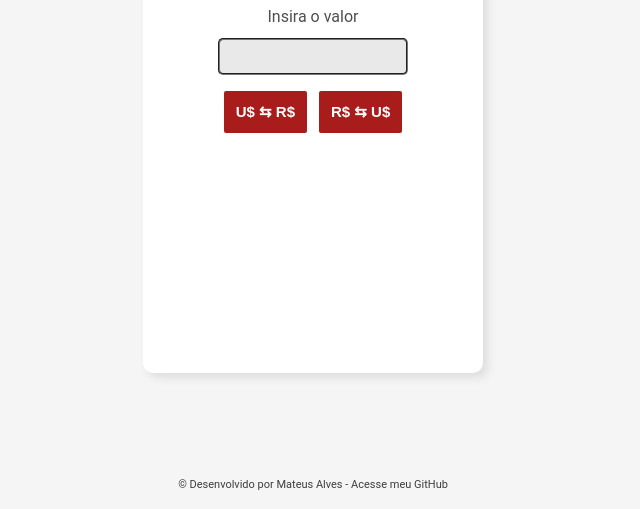
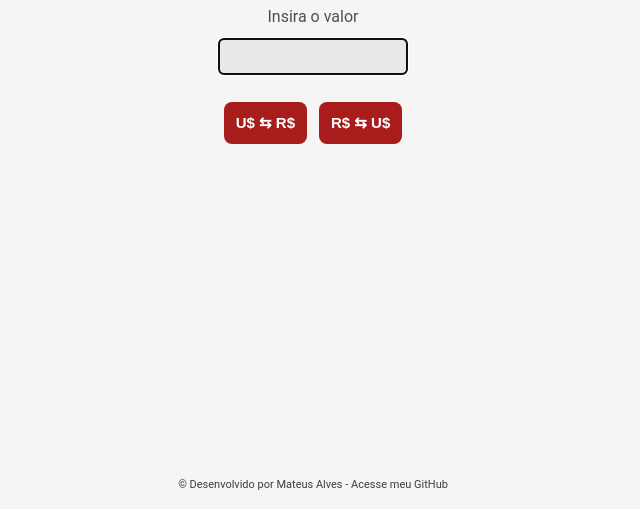
Before and after one commit to matealves/conversordemoeda, a plain HTML site: page index.html in a window 1280 px wide. Shown: the part 291-800 px from the top of the page, without its empty margins (327-967 px from the left). Drawn offline with Linux system fonts and the light colour scheme.

Commit message:
Update 1.4

```diff
--- a/index.html
+++ b/index.html
@@ -19,7 +19,7 @@
         <img src="img.png" class="page-logo" alt=""><br><br>
 
         <label for="moeda">Insira o valor</label><br>
-        <input type="number" id="valor" size="2" /><br>
+        <input type="number" autofocus inputmode="numeric" id="valor" size="2" /><br>
 
         <button type="submit" onclick="Converter()">U$ &#8646; R$</button>
         <button type="submit" onclick="Converter2()">R$ &#8646; U$</button>
--- a/script.js
+++ b/script.js
@@ -3,12 +3,14 @@ function Converter() {
     let valor = valorElemento.value;
     let valorMoeda = Number(valor);
 
-    let valorReal = valorMoeda * 5.06;
+    let valorReal = valorMoeda * 4.71;
 
     let elemento = document.getElementById("valorConvertido");
 
     let valorConvertido = "O valor em real é<br>R$ " + valorReal.toFixed(2);
     elemento.innerHTML = valorConvertido;
+
+    valorElemento.focus();
 }
 
 function Converter2() {
@@ -16,10 +18,12 @@ function Converter2() {
     let valor = valorElemento.value;
     let valorMoeda = Number(valor);
 
-    let valorDolar = valorMoeda / 5.06;
+    let valorDolar = valorMoeda / 4.71;
 
     let elemento = document.getElementById("valorConvertido");
 
     let valorConvertido = "O valor em dolar é<br>U$ " + valorDolar.toFixed(2);
     elemento.innerHTML = valorConvertido;
+
+    valorElemento.focus();
 }
--- a/style.scss
+++ b/style.scss
@@ -9,7 +9,7 @@ $corBotao: #a81c1c;
 
 @mixin container() {
     margin: auto;
-    background-color: $corCard;
+    // background-color: $corCard;
     text-align: center;
     padding: 20px;
     width: 300px;
@@ -17,19 +17,20 @@ $corBotao: #a81c1c;
     margin-top: 5vw;
     min-height: 420px;
     border-radius: 10px;
-    box-shadow: 5px 5px 10px rgba(0, 0, 0, 0.096);
+    // box-shadow: 5px 5px 10px rgba(0, 0, 0, 0.096);
 }
 
 @mixin botao() {
     margin-top: 12px;
     padding: 12px 12px;
-    border-radius: 2px;
+    border-radius: 8px;
     background-color: $corBotao;
     color: $corCard;
     font-weight: bold;
     font-size: 15px;
     border: none;
     margin: 4px;
+    margin-top: 15px;
 
   &:hover{
     background-color: #681212;
@@ -83,8 +84,19 @@ $corBotao: #a81c1c;
     font-weight: bold;
   }
 
+  input[type=number]::-webkit-inner-spin-button {
+    -webkit-appearance: none;
+
+}
+
+  input[type="number"] {
+    margin-top: 12px;
+    -moz-appearance: textfield;
+  }
+
   label {
     color: $corElementos;
+    margin-bottom: 20px;
   }
 
   button {
```
Also changed, not shown: conversor_readme.png, style.css, 2 other files.
